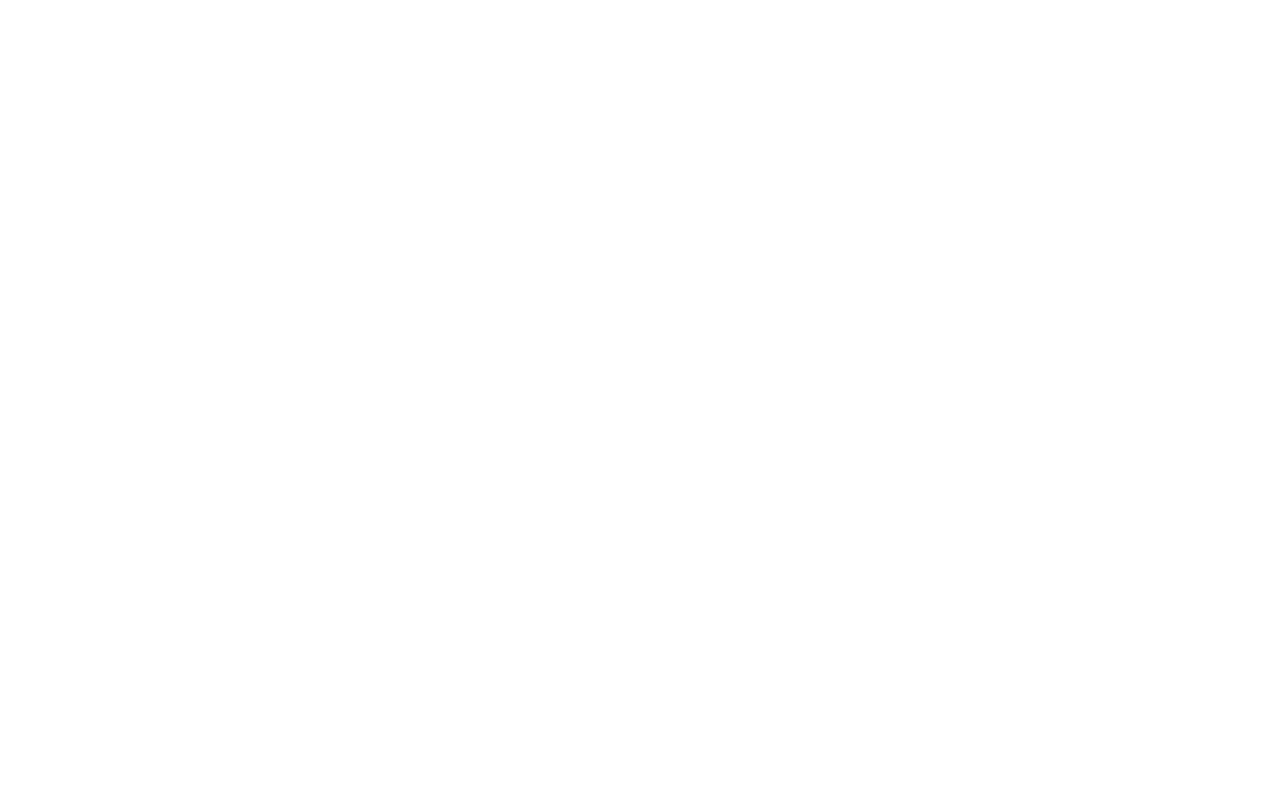
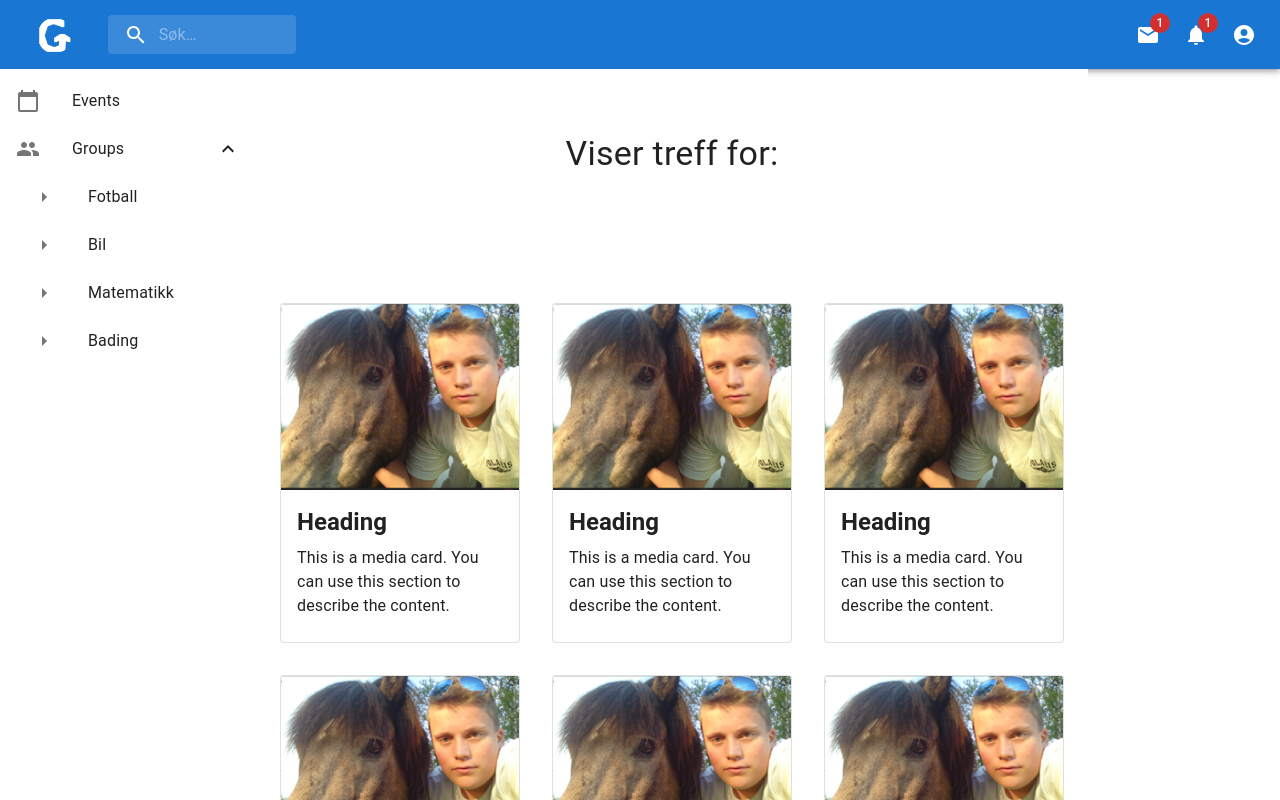
Before and after one commit to FridaK-sys/GroupUp, a React (Create React App) app: page /homepage/search in a window 1280 px wide. Before the commit this address had no page. Shown: the top 800 px of the page. Built offline with nearby package versions, Linux system fonts and the light colour scheme.

Commit message:
changed url

```diff
--- a/src/App.js
+++ b/src/App.js
@@ -9,7 +9,7 @@ function App() {
   return (
     <div className="App" style={{ width: "100vw", height: "100vh" }}>
       <Routes>
-        <Route path="/homepage/search/:query" element={<Searchresult />} />
+        <Route path="/homepage/search" element={<Searchresult />} />
         <Route path="/homepage" element={<Homepage />} />
         <Route path="/" element={<SignInSide />} />
       </Routes>
--- a/src/components/AppBar.js
+++ b/src/components/AppBar.js
@@ -191,7 +191,7 @@ export default function PrimarySearchAppBar() {
               onKeyPress={(e) => {
                 if (e.key === "Enter") {
                   console.log(e.target.value);
-                  navigate("/homepage/search/" + e.target.value);
+                  navigate("/homepage/search?query=" + e.target.value);
                 }
               }}
             />
--- a/src/components/Searchresult.js
+++ b/src/components/Searchresult.js
@@ -1,29 +1,30 @@
-import * as React from 'react';
-import AppBar from './AppBar';
-import Box from '@mui/material/Box';
-import Typography from '@mui/material/Typography';
-import Container from '@mui/material/Container';
-import Button from '@mui/material/Button';
-import Card from '@mui/material/Card';
-import CardActions from '@mui/material/CardActions';
-import CardContent from '@mui/material/CardContent';
-import CardMedia from '@mui/material/CardMedia';
-import CssBaseline from '@mui/material/CssBaseline';
-import Grid from '@mui/material/Grid';
-import Link from '@mui/material/Link';
-import { createTheme, ThemeProvider } from '@mui/material/styles';
-import MenuList from './HomePageList'
-import { useNavigate } from 'react-router-dom'
+import * as React from "react";
+import AppBar from "./AppBar";
+import Box from "@mui/material/Box";
+import Typography from "@mui/material/Typography";
+import Container from "@mui/material/Container";
+import Button from "@mui/material/Button";
+import Card from "@mui/material/Card";
+import CardActions from "@mui/material/CardActions";
+import CardContent from "@mui/material/CardContent";
+import CardMedia from "@mui/material/CardMedia";
+import CssBaseline from "@mui/material/CssBaseline";
+import Grid from "@mui/material/Grid";
+import Link from "@mui/material/Link";
+import { createTheme, ThemeProvider } from "@mui/material/styles";
+import MenuList from "./HomePageList";
+import { useNavigate, useSearchParams } from "react-router-dom";
+import { fontStyle } from "@mui/system";
 
 function Copyright() {
   return (
     <Typography variant="body2" color="text.secondary" align="center">
-      {'Copyright © '}
+      {"Copyright © "}
       <Link color="inherit" href="Homepage.js">
         GroupUp
-      </Link>{' '}
+      </Link>{" "}
       {new Date().getFullYear()}
-      {'.'}
+      {"."}
     </Typography>
   );
 }
@@ -32,9 +33,7 @@ const cards = [1, 2, 3, 4, 5, 6, 7, 8, 9];
 
 const theme = createTheme();
 
-const groupImage = require('./../images/hest.png');
-
-
+const groupImage = require("./../images/hest.png");
 
 export default function Grouppage() {
   let navigate = useNavigate();
@@ -43,15 +42,18 @@ export default function Grouppage() {
     let splitted = path.split("/");
     let search = splitted[splitted.length - 1];
     return search.replaceAll("%20", " ");
-  }
+  };
   const [query, setQuery] = React.useState(getSearch());
-
+  const [searchParams, setSearchParams] = useSearchParams();
 
   React.useEffect(() => {
-    setQuery(getSearch());
-  }, [navigate])
-
-
+    if (searchParams.get("query")){
+      setQuery(searchParams.get("query"));
+    } else {
+      setQuery("");
+    }
+    // eslint-disable-next-line react-hooks/exhaustive-deps
+  }, [navigate]);
 
   return (
     <ThemeProvider theme={theme}>
@@ -59,13 +61,13 @@ export default function Grouppage() {
       <Box sx={{ flexGrow: 1 }}>
         <AppBar></AppBar>
       </Box>
-      <main style={{ display: 'flex' }}>
+      <main style={{ display: "flex" }}>
         {/* Hero unit */}
         <MenuList />
-        <Box style={{width: '65%'}}>
+        <Box style={{ width: "65%" }}>
           <Box
             sx={{
-              bgcolor: 'background.paper',
+              bgcolor: "background.paper",
               pt: 8,
               pb: 6,
             }}
@@ -82,30 +84,27 @@ export default function Grouppage() {
               {cards.map((card) => (
                 <Grid item key={card} xs={12} sm={6} md={4}>
                   <Card
-                    sx={{ height: '100%', display: 'flex', flexDirection: 'column' }}
+                    onClick={() => {
+                      alert("klikk");
+                    }}
+                    style={{ cursor: "pointer"}}
+                    // sx={{bgcolor: "#f7f7f7"}}
+                    variant="outlined"
                   >
                     <CardMedia
                       component="img"
-                      sx={{
-                        // 16:9
-                        pt: '56.25%',
-                      }}
                       image={groupImage}
                       alt="random"
                     />
                     <CardContent sx={{ flexGrow: 1 }}>
                       <Typography gutterBottom variant="h5" component="h2">
-                        Heading
+                        <b>Heading</b>
                       </Typography>
-                      <Typography>
-                        This is a media card. You can use this section to describe the
-                        content.
+                      <Typography variant="body1">
+                        This is a media card. You can use this section to
+                        describe the content.
                       </Typography>
                     </CardContent>
-                    <CardActions>
-                      <Button size="small">View</Button>
-                      <Button size="small">Edit</Button>
-                    </CardActions>
                   </Card>
                 </Grid>
               ))}
@@ -114,7 +113,7 @@ export default function Grouppage() {
         </Box>
       </main>
       {/* Footer */}
-      <Box sx={{ bgcolor: 'background.paper', p: 6 }} component="footer">
+      <Box sx={{ bgcolor: "background.paper", p: 6 }} component="footer">
         <Typography variant="h6" align="center" gutterBottom>
           GroupUp
         </Typography>
```
